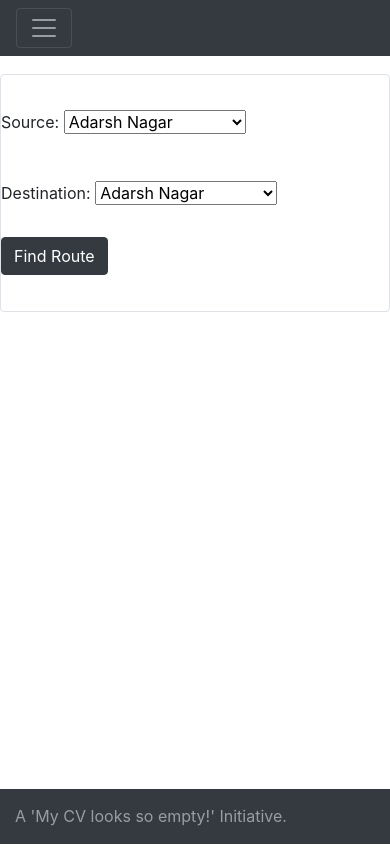
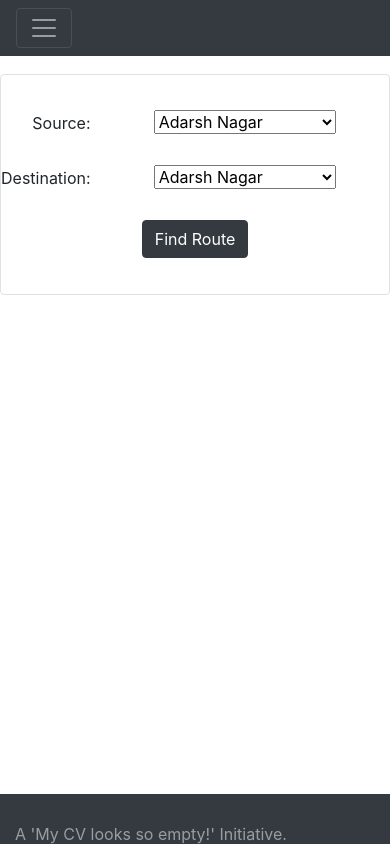
Before and after one commit to stephenvincent27/route-planner, a Django app: page / in a window 390 px wide. Run offline with Django 3.2, Linux system fonts and the light colour scheme; some libraries are stand-ins or nearby versions.

Commit message:
Improved responsiveness by modifying div classes

```diff
--- a/src/templates/routeform.html
+++ b/src/templates/routeform.html
@@ -19,16 +19,20 @@
 
 <div class="container routeform border rounded">
     <form method=POST> {% csrf_token %}
-        <div class="form-row align-items-center">
-            <div class="form-group col-12 offset-sm-3 col-sm-3" style="padding-top: 15px;">
-                <p> Source: {{ routeForm.source }} </p>
+        <div class="form-row align-items-center justify-content-center">
+            <div class="col-3 col-sm-auto text-right">Source:</div>
+            <div class="form-group col-9 col-sm-auto text-center" style="padding-top: 15px;">
+                {{ routeForm.source }}
             </div>
 
-            <div class="form-group col-12 col-sm-3" style="padding-top: 15px;">
-                <p> Destination: {{ routeForm.destination }} </p>
+            <div class="col-sm-1"> </div>
+
+            <div class="col-3 col-sm-auto text-right">Destination:</div>
+            <div class="form-group col-9 col-sm-auto text-center" style="padding-top: 15px;">
+                {{ routeForm.destination }}
             </div>
 
-            <div class="form-group col-12 col-sm-3">
+            <div class="form-group col-12 text-center" style="padding-top: 15px;">
                 <button type="submit" class="btn btn-dark ml-auto mb-auto"> Find Route </button>
             </div>
         </div>
--- a/src/templates/static/css/styles.css
+++ b/src/templates/static/css/styles.css
@@ -1,5 +1,7 @@
 body {
+    display: block;
     padding-top: 50px;
+    margin-bottom: 50px;
 }
 
 .media {
@@ -28,6 +30,11 @@ img.stp {
 }
 
 .mastfoot {
+    position: absolute;
+    bottom: 0;
+    width: 100%;
+    height: 50px;
+    line-height: 50px;
     padding-top: 15px;
     color: rgba(255, 255, 255, .5);
 }
```
Also changed, not shown: src/templates/about.html (+10 -8 lines).
